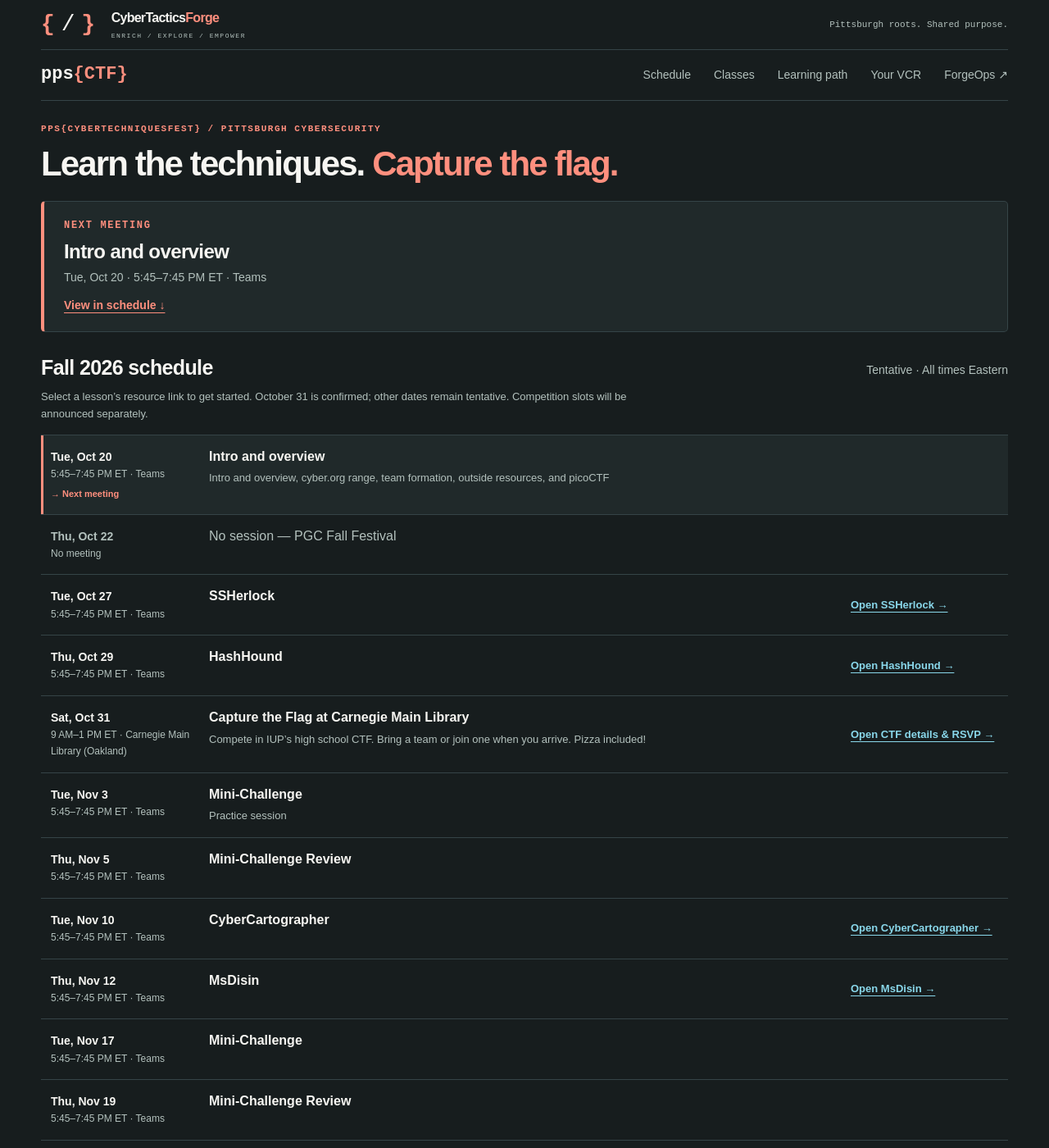
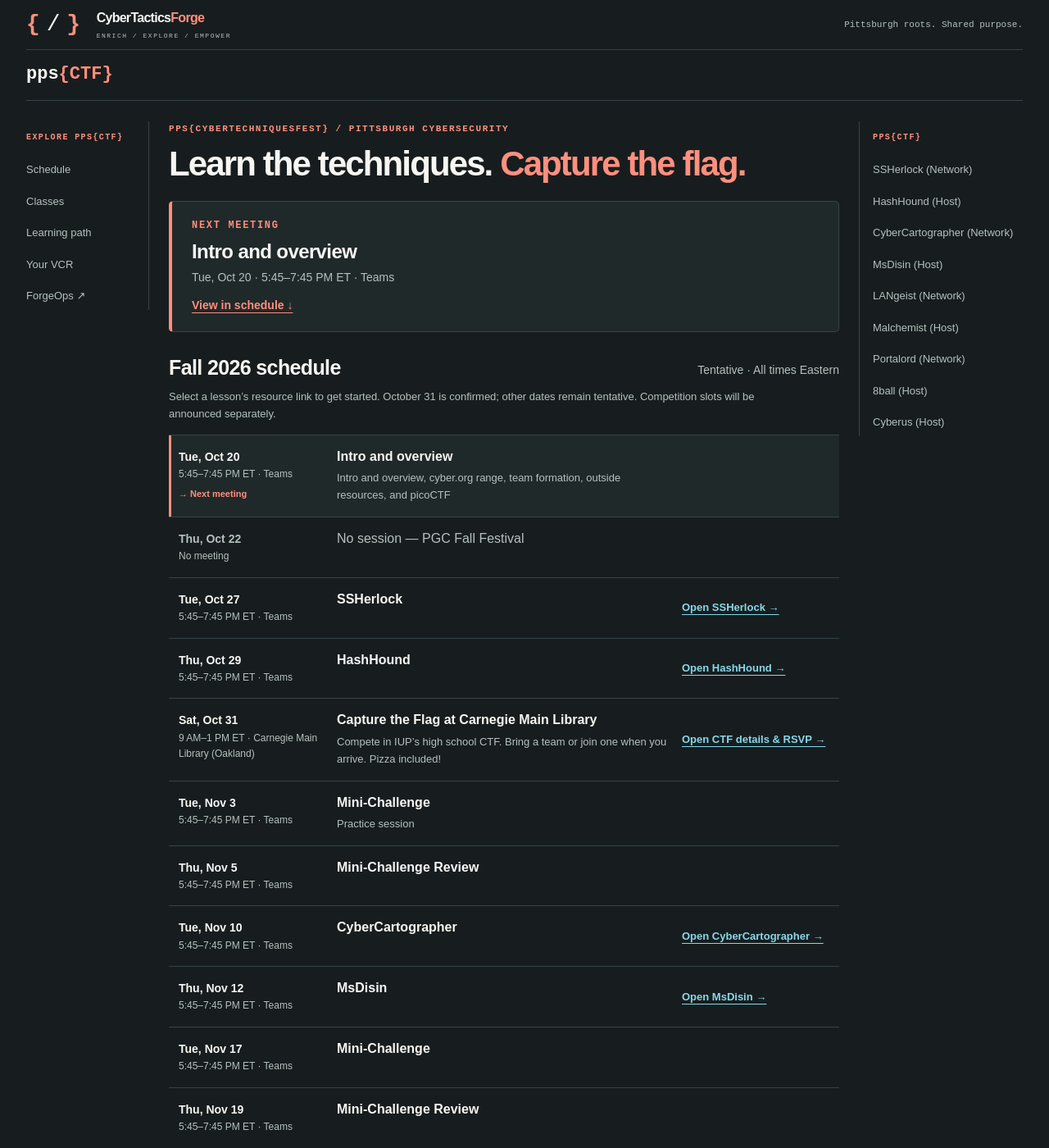
Before and after one commit to jboyce1/ppsCTF, a Jekyll site: the page built from index.md, in a window 1280 px wide and 1400 px high. Shown: the whole window at 82% size. Built offline with Jekyll 4.4.1, drawn with Linux system fonts in a browser that asks for light colours.

Commit message:
Add responsive homepage section and lesson sidebars

```diff
--- a/_layouts/home.html
+++ b/_layouts/home.html
@@ -10,7 +10,7 @@
   <link rel="stylesheet" href="{{ '/assets/css/home.css' | relative_url }}">
   <script defer src="{{ '/assets/js/schedule.js' | relative_url }}"></script>
 </head>
-<body>
+<body{% if page.sidebars %} class="with-sidebars"{% endif %}>
   <a class="skip-link" href="#main">Skip to content</a>
   <div class="foundation-header">
     <a class="foundation-brand" href="https://cybertacticsforge.org/" aria-label="CyberTacticsForge home"><span class="brand-mark" aria-hidden="true">{<b> / </b>}</span><span>CyberTactics<span class="brand-forge">Forge</span><small>ENRICH / EXPLORE / EMPOWER</small></span></a>
@@ -22,7 +22,37 @@
       <a href="{{ '/' | relative_url }}#season">Schedule</a><a href="{{ '/' | relative_url }}#classes">Classes</a><a href="{{ '/' | relative_url }}#path">Learning path</a><a href="{{ '/' | relative_url }}#vcr">Your VCR</a><a href="https://cybertacticsforge.org/programs/">ForgeOps ↗</a>
     </nav>
   </header>
+  {% if page.sidebars %}
+  <div class="page-columns">
+    <aside class="page-sidebar sidebar-sections" aria-label="Site sections">
+      <p class="eyebrow">Explore pps{CTF}</p>
+      <nav aria-label="Section navigation">
+        <a href="#season">Schedule</a>
+        <a href="#classes">Classes</a>
+        <a href="#path">Learning path</a>
+        <a href="#vcr">Your VCR</a>
+        <a href="https://cybertacticsforge.org/programs/">ForgeOps ↗</a>
+      </nav>
+    </aside>
+  {% endif %}
   <main id="main">{{ content }}</main>
+  {% if page.sidebars %}
+    <aside class="page-sidebar sidebar-lessons" aria-label="Class directory">
+      <p class="eyebrow">pps{CTF}</p>
+      <nav aria-label="Lesson navigation">
+        <a href="{{ '/classes/SSHerlock/SSHerlock' | relative_url }}">SSHerlock (Network)</a>
+        <a href="{{ '/classes/HashHound/HashHound' | relative_url }}">HashHound (Host)</a>
+        <a href="{{ '/classes/CyberCartographer/CyberCartographer' | relative_url }}">CyberCartographer (Network)</a>
+        <a href="{{ '/classes/MsDisin/MsDisin' | relative_url }}">MsDisin (Host)</a>
+        <a href="{{ '/classes/LANgeist/LANgeist' | relative_url }}">LANgeist (Network)</a>
+        <a href="{{ '/classes/MALchemist/MALchemist' | relative_url }}">Malchemist (Host)</a>
+        <a href="{{ '/classes/Portalord/Portalord' | relative_url }}">Portalord (Network)</a>
+        <a href="{{ '/classes/8ball/8ball' | relative_url }}">8ball (Host)</a>
+        <a href="{{ '/classes/cyberus/cyberus' | relative_url }}">Cyberus (Host)</a>
+      </nav>
+    </aside>
+  </div>
+  {% endif %}
   <footer><span>pps{CTF} · Pittsburgh</span><a href="#main">Back to top ↑</a></footer>
 </body>
 </html>
--- a/assets/css/home.css
+++ b/assets/css/home.css
@@ -36,3 +36,19 @@
 .event-page{max-width:780px;margin-bottom:60px}.event-page h1{margin-bottom:20px}.event-page .next-session{margin-top:26px}.event-page>p:not(.eyebrow){color:var(--muted)}.event-page .event-more{margin-top:28px;font-size:14px}
 
 .event-rsvp{margin-top:28px;padding-top:22px;border-top:1px solid var(--line)}.event-rsvp h2{font-size:24px;margin-bottom:10px}.event-rsvp p{color:var(--muted)}
+
+/* Desktop homepage navigation; narrower and zoomed views use the masthead. */
+.page-sidebar{display:none}
+@media(min-width:1280px){
+  .with-sidebars .foundation-header,.with-sidebars .site-header,.with-sidebars footer{width:min(1680px,calc(100% - 64px))}
+  .with-sidebars .site-header>nav{display:none}
+  .page-columns{width:min(1680px,calc(100% - 64px));margin:auto;display:grid;grid-template-columns:150px minmax(0,1fr) 200px;gap:24px;align-items:start}
+  .page-columns>main{width:100%;min-width:0;margin:0}
+  .page-sidebar{display:block;position:sticky;top:24px;margin-top:25px;padding-top:12px;max-height:calc(100vh - 48px);overflow-y:auto}
+  .sidebar-sections{border-right:1px solid var(--line);padding-right:16px}
+  .sidebar-lessons{border-left:1px solid var(--line);padding-left:16px}
+  .page-sidebar .eyebrow{font-size:10px;margin-bottom:14px}
+  .page-sidebar nav{display:flex;flex-direction:column;gap:5px}
+  .page-sidebar nav a{display:block;padding:7px 0;font-size:13px;line-height:1.5;overflow-wrap:anywhere}
+  .page-sidebar nav a:hover{color:var(--green)}
+}
```
Also changed, not shown: index.md (+1 -0 lines).
